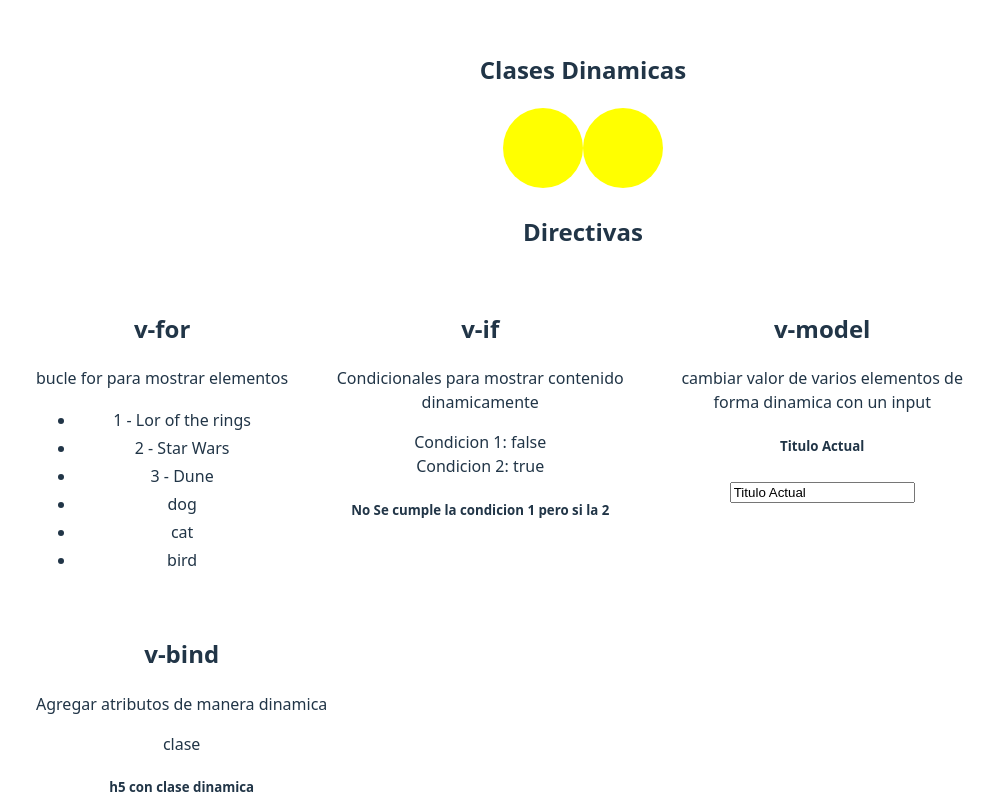
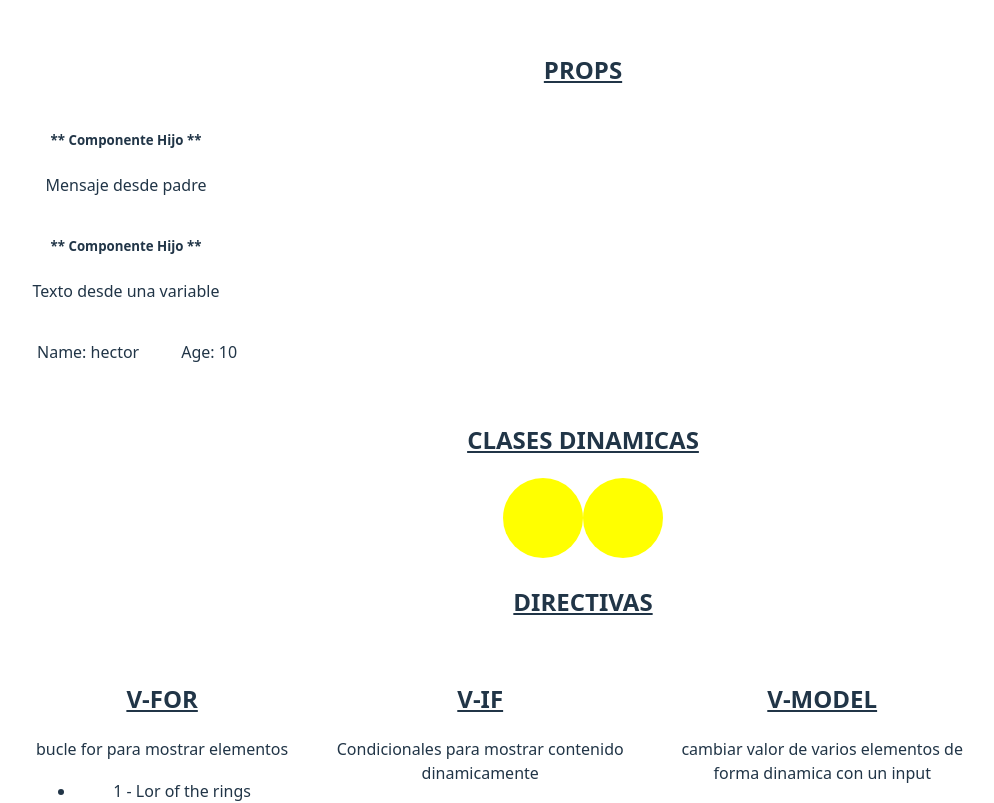
Before and after one commit to RamconDev/Vue-AmazingCode, a Vue app: page / in a window 1280 px wide. Shown: the top 803 px of the page, without its empty margins (57-1051 px from the left). Built offline with nearby package versions, Linux system fonts and the light colour scheme.

Commit message:
props - enviar data desde componente padre a componente hijo

```diff
--- a/src/App.vue
+++ b/src/App.vue
@@ -6,9 +6,13 @@
     import CambiarClasesDinamicamente from './components/CambiarClasesDinamicamente.vue'
     import VIfCopmponen from './components/directivas/VIfCopmponen.vue';
     import VForComponent from './components/directivas/VForComponent.vue';
+    import PadreComponent from './components/props/PadreComponent.vue';
 </script>
 
 <template>
+    <h2>Props</h2>
+    <PadreComponent></PadreComponent>
+
     <h2>Clases Dinamicas</h2>
     <CambiarClasesDinamicamente></CambiarClasesDinamicamente>
 
@@ -45,6 +49,10 @@
 
 
 <style>
+    h2 {
+        text-decoration: underline;
+        text-transform: uppercase;
+    }
     ul {
         display: flex;
         flex-wrap: wrap;
--- /dev/null
+++ b/src/components/props/HijoComponent.vue
@@ -0,0 +1,32 @@
+<script setup>
+    defineProps({
+        msg: String,
+        // person: Object
+        person: {
+            name: String,
+            age: Number
+        }
+    })
+</script>
+
+<template>
+    <div class="hijo">
+        <h5>** Componente Hijo **</h5>
+
+        <p>{{ msg }}</p>
+
+        <div v-if="person">
+            <ul>
+                <li>Name: {{ person.name }}</li>
+                <li>Age: {{ person.age }}</li>
+            </ul>
+        </div>
+    </div>
+</template>
+
+<style scoped>
+    .hijo {
+        border: 1px solid white;
+        max-width: 300px;
+    }
+</style>
--- /dev/null
+++ b/src/components/props/PadreComponent.vue
@@ -0,0 +1,19 @@
+<script setup>
+    import HijoComponent from './HijoComponent.vue';
+
+    const variable = "Texto desde una variable"
+
+    const person = {
+        name: "hector",
+        age: 10
+    }
+</script>
+
+<template>
+    <HijoComponent msg="Mensaje desde padre"></HijoComponent>
+    <HijoComponent :msg="variable" :person="person"></HijoComponent>
+</template>
+
+<style scoped>
+
+</style>
```
